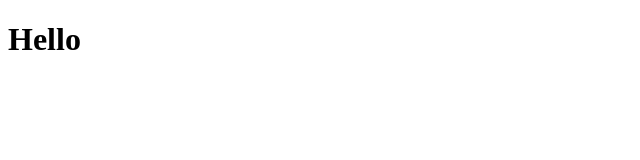
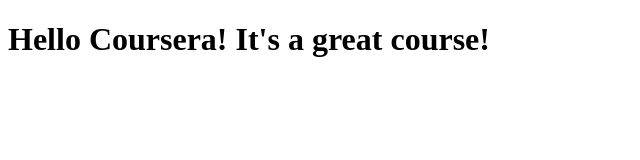
Before and after one commit to joncfitzgerald/Coursea-Test, a plain HTML site: page site/index.html in a window 1280 px wide. Shown: the whole page, without its empty margins (0-640 px from the left). Drawn offline with Linux system fonts and the light colour scheme.

Commit message:
Small addition to our page content

```diff
--- a/site/index.html
+++ b/site/index.html
@@ -3,9 +3,9 @@
 <head>
 	<meta charset="utf-8">
 	<meta name="viewport" content="width=device-width, initial-scale=1">
-	<title>HELLO</title>
+	<title>HELLO Coursera!</title>
 </head>
 <body>
-<h1>Hello</h1>
+<h1>Hello Coursera! It's a great course!</h1>
 </body>
 </html>
```
